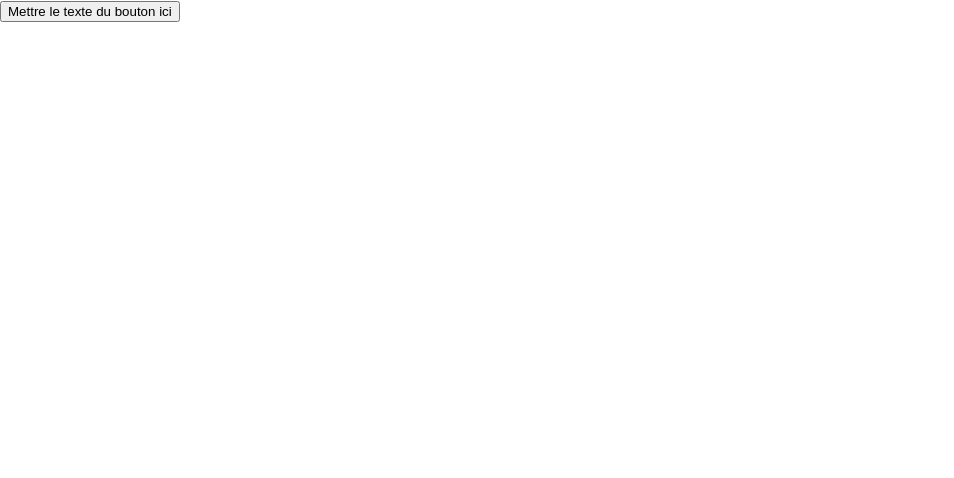
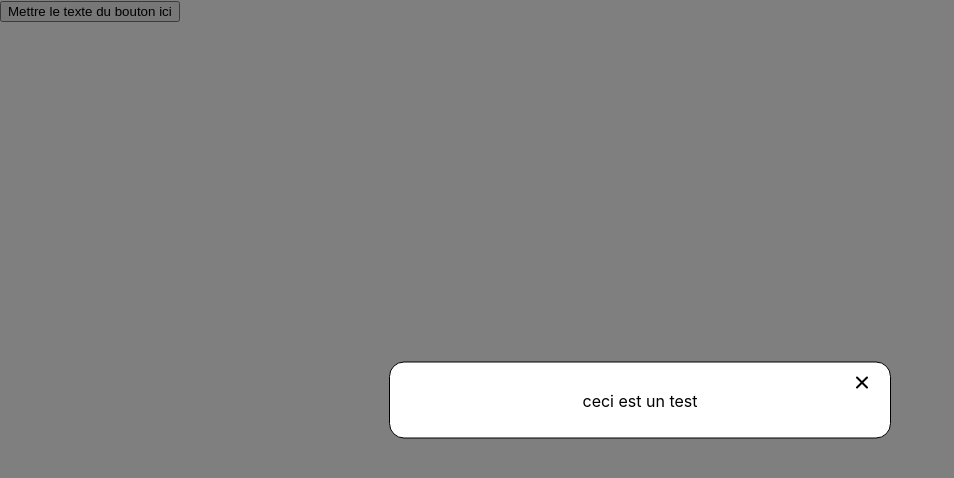
Before and after one commit to LouisMaupas/pluginModale, a React (Create React App) app: page / in a window 1280 px wide. Both pictures are taken after a click on the button "Mettre le texte du bouton ici". Shown: the top 478 px of the page, without its empty margins (0-954 px from the left). Built offline with nearby package versions, Linux system fonts and the light colour scheme.

Commit message:
feat:(modale) ui

```diff
--- a/src/App.js
+++ b/src/App.js
@@ -2,15 +2,14 @@ import React from "react";
 import ModalApp from "./ModalApp";
 
 function App() {
-
   return (
-    < >
-    {/* On a un seul composant pour le bouton et la modal.
+    <>
+      {/* On a un seul composant pour le bouton et la modal.
     Et ce bouton prends en props tous les paramètres utiles pour afficher et configurer la modal et ce bouton */}
       <ModalApp
-      buttonStyle={"Le css doit passer par les props"}
-      buttonText={"Ouvrir modale"}
-      modalMessage={"ceci est un test"}
+        buttonStyle="Le css doit passer par les props"
+        buttonText="Ouvrir modale"
+        modalMessage="ceci est un test"
       />
     </>
   );
--- a/src/ModalApp.js
+++ b/src/ModalApp.js
@@ -1,15 +1,25 @@
 import React, { useState } from "react";
 import ModalComponent from "./ModalComponent";
 
-function ModalApp(buttonStyle, modalMessage, buttonText) {
-    const [display, setDisplay] = useState(false);
-
+function ModalApp({ buttonStyle, modalMessage, buttonText }) {
+  const [display, setDisplay] = useState(false);
   return (
-    < >
-        {/* La modale modifie son état par l'intérmédiaire du state setDisplay de ModalApp */}
-        <ModalComponent message={modalMessage} display={display} setDisplayTo={setDisplay} />
-        {/* Cliquer sur le bouton modifie le state de ModalApp qui sera passé en props à la modale */}
-        <button className={buttonStyle} onClick={() => setDisplay(true)}>Mettre le texte du bouton ici</button>
+    <>
+      {/* La modale modifie son état par l'intérmédiaire du state setDisplay de ModalApp */}
+      <ModalComponent
+        message={modalMessage}
+        display={display}
+        setDisplayTo={setDisplay}
+      />
+      {/* Cliquer sur le bouton modifie le state de ModalApp qui sera passé en props à la modale */}
+      <button
+        className={buttonStyle}
+        onClick={() => {
+          setDisplay(true);
+        }}
+      >
+        Mettre le texte du bouton ici
+      </button>
     </>
   );
 }
--- a/src/ModalComponent.js
+++ b/src/ModalComponent.js
@@ -9,37 +9,59 @@ const Backgroud = styled.div`
   right: 0;
   bottom: 0;
   background-color: rgba(0, 0, 0, 0.5);
-    `
+  z-index: 1000;
+`;
 
 const Wrapper = styled.div`
-    height: 100%
-    width: 100%
+  height: 75px;
+  width: 500px;
   background-color: white;
   border: solid 1px black;
+  border-radius: 15px;
   position: absolute;
   top: 50%;
   left: 50%;
   transform: translate(-50%, -50%);
-    `
+  z-index: 1001;
+  display: flex;
+  justify-content: center;
+`;
 
+const ImgBox = styled.div`
+  position: absolute;
+  right: 1rem;
+  top: 0.5rem;
+  & :hover {
+    cursor: pointer;
+    transform: scale(1.5);
+  }
+`;
 
+const Text = styled.div`
+  align-self: center;
+`;
 
-const Modal = ({ display, message, setDisplayTo }) => {
-
+const Modal = (props) => {
+  const { display, setDisplayTo, message } = props;
+  return (
     <>
-        {display ?
+      {display ? (
         <>
           <Backgroud onClick={() => setDisplayTo(false)} />
-            <Wrapper />
-            <div>
-                <img src={close} onClick={() => setDisplayTo(false)} alt="close button"/>
-                <div> {message} </div>
-            </div>
+          <Wrapper>
+            <Text> {message} </Text>
+            <ImgBox>
+              <img
+                src={close}
+                onClick={() => setDisplayTo(false)}
+                alt="close button"
+              />
+            </ImgBox>
+          </Wrapper>
         </>
-        :null}
-
-
-    </>}
-
+      ) : null}
+    </>
+  );
+};
 
 export default Modal;
```
Lines whose indentation alone changed are shown as unchanged.
